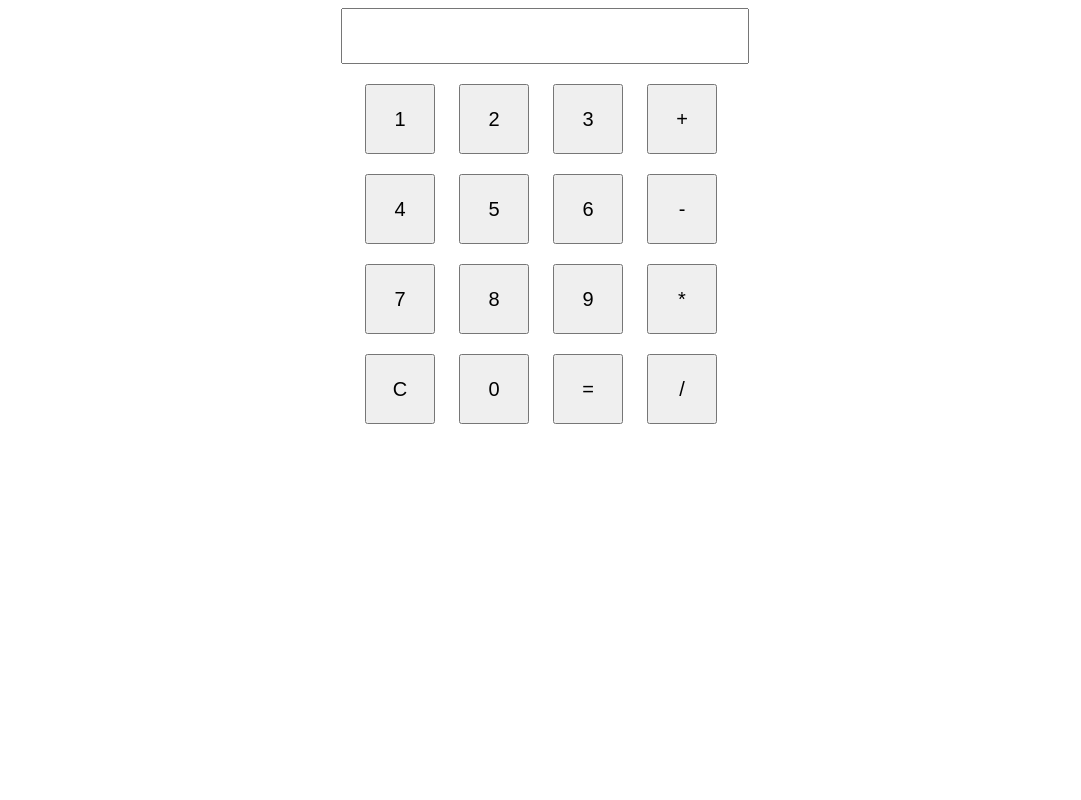
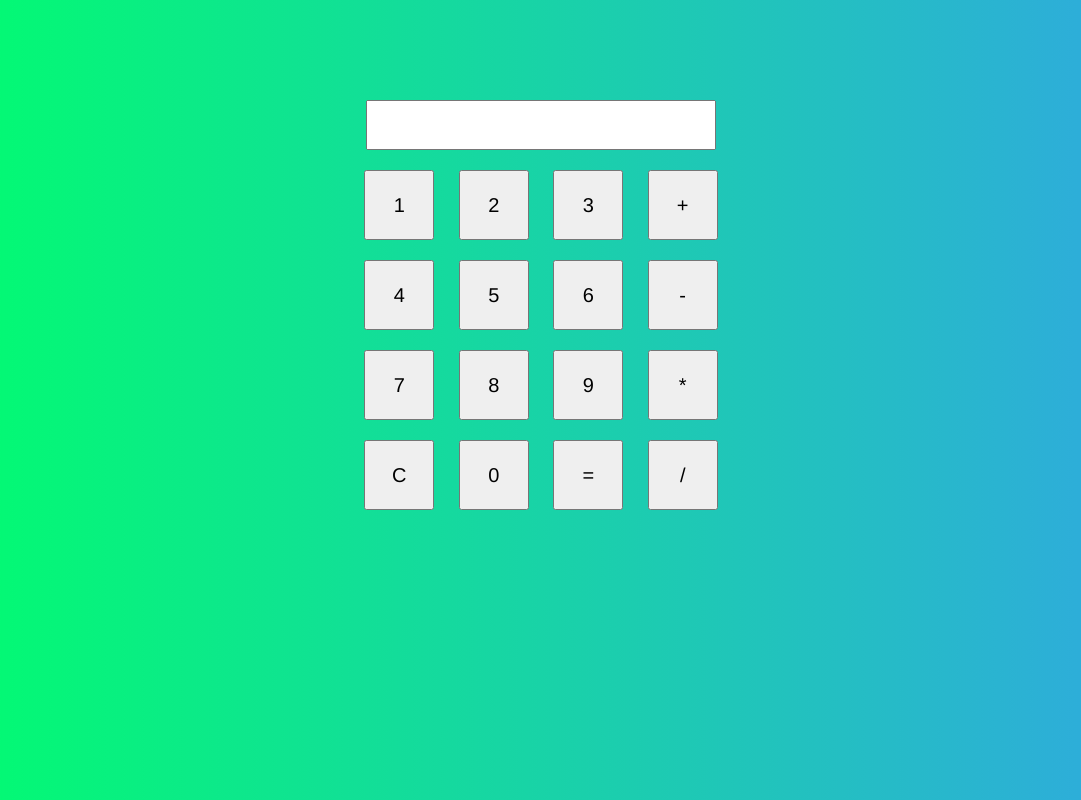
Before and after one commit to preston176/Calculator-AI, a plain HTML site: page index.html in a window 1280 px wide. Shown: the whole page, without its empty margins (99-1180 px from the left). Drawn offline with Linux system fonts and the light colour scheme.

Commit message:
added css

```diff
--- a/index.html
+++ b/index.html
@@ -2,50 +2,96 @@
 <html>
   <head>
     <title>Calculator</title>
-  <style>
-    .calculator {
-      width: 400px;
-      margin: 0 auto;
-      text-align: center;
-    }
-    input[type='text'] {
-      width: 100%;
-      height: 50px;
-      font-size: 20px;
-      text-align: right;
-      margin-bottom: 10px;
-    }
-    input[type='button'] {
-      width: 70px;
-      height: 70px;
-      font-size: 20px;
-      margin: 10px;
-    }
-  </style>
+    <link rel="stylesheet" href="style.css" />
   </head>
+
   <body>
     <div class="calculator">
-    <input type="text" id="result">
-    <br>
-    <input type="button" value="1" onclick="document.getElementById('result').value+='1'">
-    <input type="button" value="2" onclick="document.getElementById('result').value+='2'">
-    <input type="button" value="3" onclick="document.getElementById('result').value+='3'">
-    <input type="button" value="+" onclick="document.getElementById('result').value+='+'">
-    <br>
-    <input type="button" value="4" onclick="document.getElementById('result').value+='4'">
-    <input type="button" value="5" onclick="document.getElementById('result').value+='5'">
-    <input type="button" value="6" onclick="document.getElementById('result').value+='6'">
-    <input type="button" value="-" onclick="document.getElementById('result').value+='-'">
-    <br>
-    <input type="button" value="7" onclick="document.getElementById('result').value+='7'">
-    <input type="button" value="8" onclick="document.getElementById('result').value+='8'">
-    <input type="button" value="9" onclick="document.getElementById('result').value+='9'">
-    <input type="button" value="*" onclick="document.getElementById('result').value+='*'">
-    <br>
-    <input type="button" value="C" onclick="document.getElementById('result').value=''">
-    <input type="button" value="0" onclick="document.getElementById('result').value+='0'">
-    <input type="button" value="=" onclick="document.getElementById('result').value=eval(document.getElementById('result').value)">
-    <input type="button" value="/" onclick="document.getElementById('result').value+='/'">
+      <input type="text" id="result" />
+      <br />
+      <input
+        type="button"
+        value="1"
+        onclick="document.getElementById('result').value+='1'"
+      />
+      <input
+        type="button"
+        value="2"
+        onclick="document.getElementById('result').value+='2'"
+      />
+      <input
+        type="button"
+        value="3"
+        onclick="document.getElementById('result').value+='3'"
+      />
+      <input
+        type="button"
+        value="+"
+        onclick="document.getElementById('result').value+='+'"
+      />
+      <br />
+      <input
+        type="button"
+        value="4"
+        onclick="document.getElementById('result').value+='4'"
+      />
+      <input
+        type="button"
+        value="5"
+        onclick="document.getElementById('result').value+='5'"
+      />
+      <input
+        type="button"
+        value="6"
+        onclick="document.getElementById('result').value+='6'"
+      />
+      <input
+        type="button"
+        value="-"
+        onclick="document.getElementById('result').value+='-'"
+      />
+      <br />
+      <input
+        type="button"
+        value="7"
+        onclick="document.getElementById('result').value+='7'"
+      />
+      <input
+        type="button"
+        value="8"
+        onclick="document.getElementById('result').value+='8'"
+      />
+      <input
+        type="button"
+        value="9"
+        onclick="document.getElementById('result').value+='9'"
+      />
+      <input
+        type="button"
+        value="*"
+        onclick="document.getElementById('result').value+='*'"
+      />
+      <br />
+      <input
+        type="button"
+        value="C"
+        onclick="document.getElementById('result').value=''"
+      />
+      <input
+        type="button"
+        value="0"
+        onclick="document.getElementById('result').value+='0'"
+      />
+      <input
+        type="button"
+        value="="
+        onclick="document.getElementById('result').value=eval(document.getElementById('result').value)"
+      />
+      <input
+        type="button"
+        value="/"
+        onclick="document.getElementById('result').value+='/'"
+      />
     </div>
   </body>
 </html>
--- a/style.css
+++ b/style.css
@@ -0,0 +1,31 @@
+*,
+*::before,
+*::after {
+  box-sizing: border-box;
+  font-family: "Franklin Gothic Medium", "Arial Narrow", Arial, sans-serif;
+  font-weight: normal;
+}
+body{
+  padding: 0;
+  margin: 0;
+  background: linear-gradient(to left, #31a7e2, #00FF6C);
+}
+.calculator {
+  width: 400px;
+  padding-top: 100px;
+  margin: 0 auto;
+  text-align: center;
+}
+input[type="text"] {
+  width: 350px;
+  height: 50px;
+  font-size: 20px;
+  text-align: right;
+  margin-bottom: 10px;
+}
+input[type="button"] {
+  width: 70px;
+  height: 70px;
+  font-size: 20px;
+  margin: 10px;
+}
```
Lines whose indentation alone changed are shown as unchanged.
